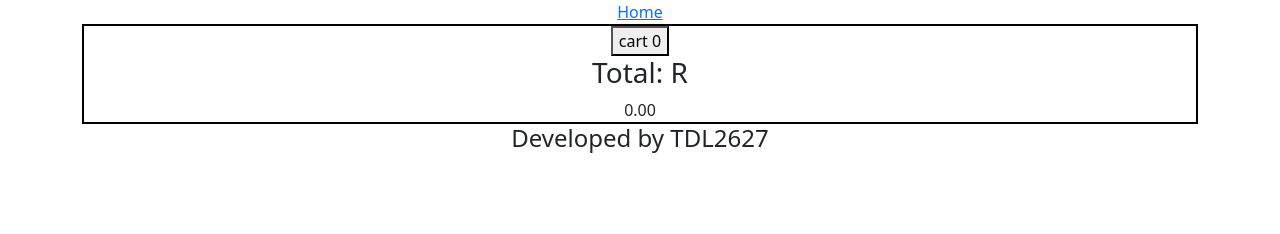
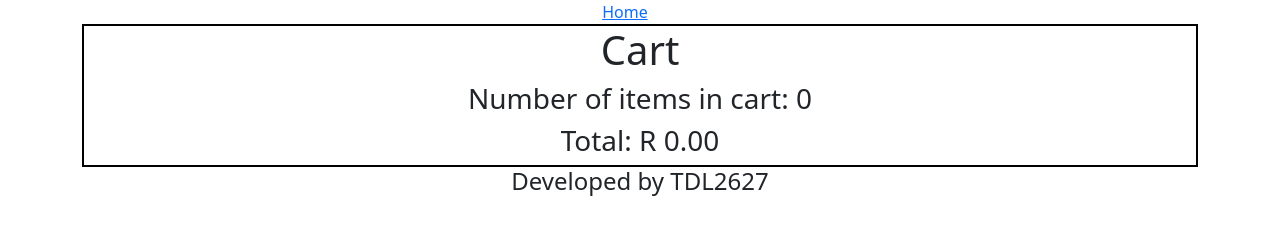
Before and after one commit to TDL2627/myStore, a plain HTML site: page cart.html in a window 1280 px wide. Drawn offline with nearby package versions, Linux system fonts and the light colour scheme.

Commit message:
minor styling update 1

```diff
--- a/cart.html
+++ b/cart.html
@@ -16,21 +16,22 @@
 
      <a href="/index.html">Home</a>
 
-      <button style="display: none;" type = "button" class = "navbar-toggler">
-      x
-      </button>
+
+      <button style="display: none;" type = "button" id = "cart-btn">
+        <button type = "button" class = "navbar-toggler">
+                </button>
+
+      <div class = "cart">
+        <h1>Cart</h1>
+        <h3>Number of items in cart: <span id = "cart-count-info"></span></h3>
 
 
-      <div class = "cart">
-        <button type = "button" id = "cart-btn">
-cart
-          <span id = "cart-count-info"></span>
-        </button>
+
 
         <div class = "cart-container">
             <div class = "cart-total">
-                <h3>Total: R</h3>
-                <span id = "cart-total-value"></span>
+                <h3>Total: R   <span id = "cart-total-value"></span></h3>
+
               </div>
           <div class = "cart-list">
 
```
